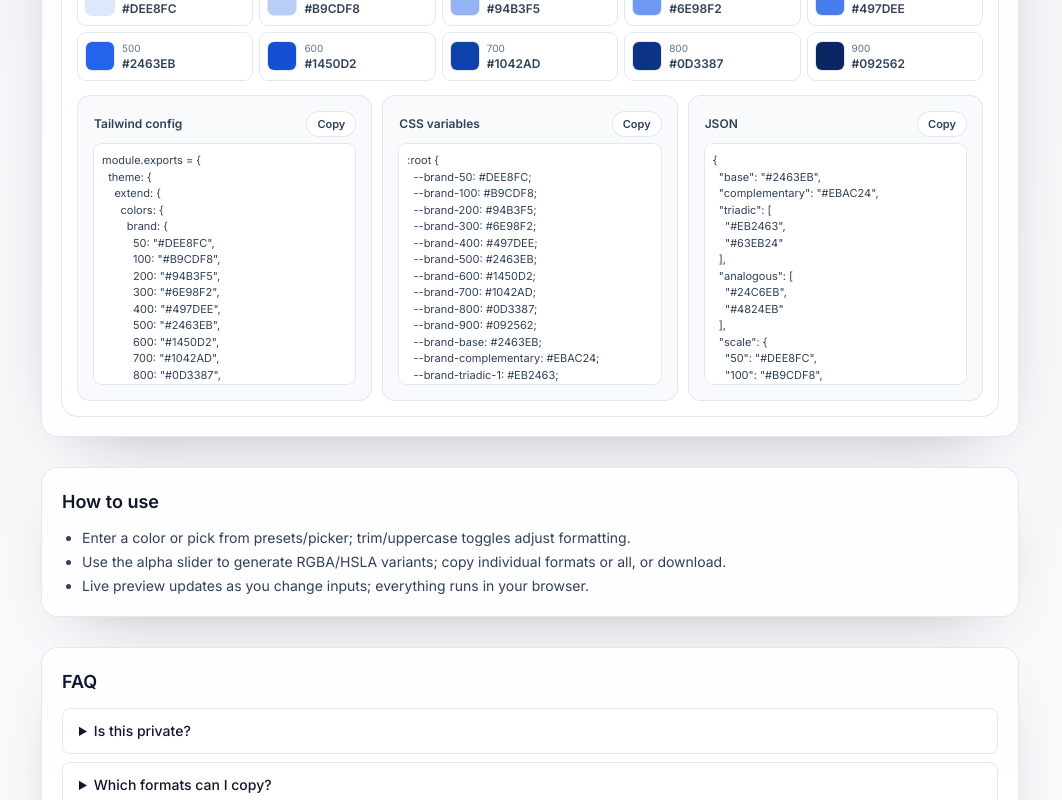
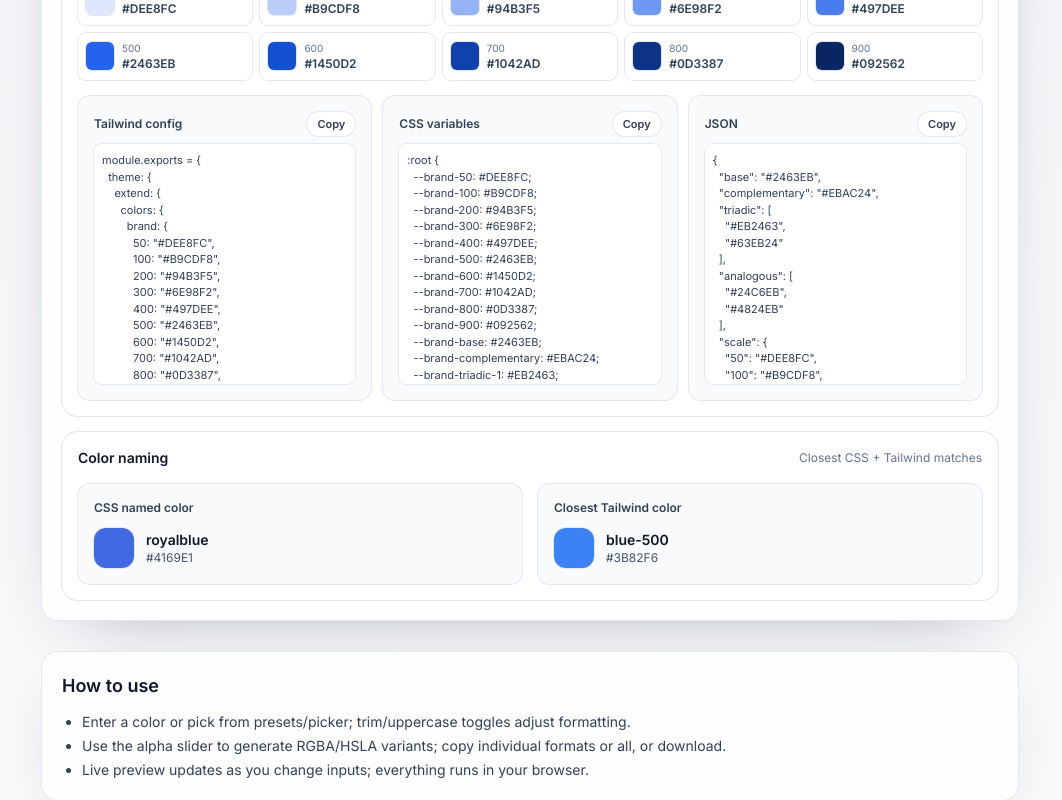
Before and after one commit to ChainPix/custom-website, a Next.js app: page /color-converter in a window 1280 px wide. Shown: the part 1351-2151 px from the top of the page, without its empty margins (110-1172 px from the left). Built offline with nearby package versions, Linux system fonts and the light colour scheme; no server answers.

Commit message:
Added color naming with closest CSS named color and approximate Tailwind match, plus a small UI card for each in the color converter

```diff
--- a/app/(tools)/color-converter/COLOR_CONVERTER.md
+++ b/app/(tools)/color-converter/COLOR_CONVERTER.md
@@ -3,6 +3,7 @@
 ## Update
 - Added a WCAG contrast checker with ratios vs white/black, AA/AAA pass/fail, and one-click lightness nudges to AA.
 - Added a palette generator with complementary/triadic/analogous colors, a 50-900 scale, and export snippets.
+- Added color naming with closest CSS named color and approximate Tailwind match.
 
 ## Current State (observed)
 - Functionality: Converts between HEX/RGB/HSL with live preview. Parses hex (3/6), rgb(), and hsl() strings; copy buttons per format; reset to default blue.
--- a/app/(tools)/color-converter/client.tsx
+++ b/app/(tools)/color-converter/client.tsx
@@ -3,6 +3,7 @@
 import Link from "next/link";
 import { useMemo, useState } from "react";
 import { Check, Clipboard, Download, RefreshCcw } from "lucide-react";
+import colorName from "color-name";
 
 type Color = {
   hex: string;
@@ -26,6 +27,12 @@ type ContrastResult = {
   aaaLarge: boolean;
 };
 
+type NamedColor = {
+  name: string;
+  hex: string;
+  rgb: Rgb;
+};
+
 const WHITE_RGB: Rgb = { r: 255, g: 255, b: 255 };
 const BLACK_RGB: Rgb = { r: 0, g: 0, b: 0 };
 
@@ -41,6 +48,50 @@ const PALETTE_SCALE = [
   { key: 800, delta: -24 },
   { key: 900, delta: -32 },
 ] as const;
+
+const CSS_NAMED_COLORS: NamedColor[] = Object.entries(
+  colorName as Record<string, [number, number, number]>
+).map(([name, rgb]) => ({
+  name,
+  rgb: { r: rgb[0], g: rgb[1], b: rgb[2] },
+  hex: `#${[rgb[0], rgb[1], rgb[2]]
+    .map((channel) => clamp(Math.round(channel), 0, 255).toString(16).padStart(2, "0"))
+    .join("")}`.toUpperCase(),
+}));
+
+const TAILWIND_BASE = [
+  { name: "slate-500", hex: "#64748B" },
+  { name: "gray-500", hex: "#6B7280" },
+  { name: "zinc-500", hex: "#71717A" },
+  { name: "neutral-500", hex: "#737373" },
+  { name: "stone-500", hex: "#78716C" },
+  { name: "red-500", hex: "#EF4444" },
+  { name: "orange-500", hex: "#F97316" },
+  { name: "amber-500", hex: "#F59E0B" },
+  { name: "yellow-500", hex: "#EAB308" },
+  { name: "lime-500", hex: "#84CC16" },
+  { name: "green-500", hex: "#22C55E" },
+  { name: "emerald-500", hex: "#10B981" },
+  { name: "teal-500", hex: "#14B8A6" },
+  { name: "cyan-500", hex: "#06B6D4" },
+  { name: "sky-500", hex: "#0EA5E9" },
+  { name: "blue-500", hex: "#3B82F6" },
+  { name: "indigo-500", hex: "#6366F1" },
+  { name: "violet-500", hex: "#8B5CF6" },
+  { name: "purple-500", hex: "#A855F7" },
+  { name: "fuchsia-500", hex: "#D946EF" },
+  { name: "pink-500", hex: "#EC4899" },
+  { name: "rose-500", hex: "#F43F5E" },
+] as const;
+
+const TAILWIND_COLORS: NamedColor[] = TAILWIND_BASE.map((entry) => {
+  const rgb = hexToRgb(entry.hex);
+  return {
+    name: entry.name,
+    hex: entry.hex.toUpperCase(),
+    rgb: rgb ?? { r: 0, g: 0, b: 0 },
+  };
+});
 
 function rotateHue(hue: number, delta: number) {
   const next = (hue + delta) % 360;
@@ -195,6 +246,29 @@ function findNearestLightnessForContrast(
   return bestLightness;
 }
 
+function colorDistance(a: Rgb, b: Rgb) {
+  const dr = a.r - b.r;
+  const dg = a.g - b.g;
+  const db = a.b - b.b;
+  return dr * dr + dg * dg + db * db;
+}
+
+function findNearestColor(target: Rgb, palette: NamedColor[]) {
+  let best = palette[0];
+  let bestDistance = colorDistance(target, best.rgb);
+
+  for (let i = 1; i < palette.length; i += 1) {
+    const candidate = palette[i];
+    const distance = colorDistance(target, candidate.rgb);
+    if (distance < bestDistance) {
+      best = candidate;
+      bestDistance = distance;
+    }
+  }
+
+  return best;
+}
+
 function StatusPill({ pass }: { pass: boolean }) {
   return (
     <span
@@ -284,6 +358,14 @@ export default function ColorConverterClient() {
     return {
       white: getContrastResult(baseRgb, WHITE_RGB),
       black: getContrastResult(baseRgb, BLACK_RGB),
+    };
+  }, [baseRgb]);
+
+  const nearestNames = useMemo(() => {
+    if (!baseRgb) return null;
+    return {
+      css: findNearestColor(baseRgb, CSS_NAMED_COLORS),
+      tailwind: findNearestColor(baseRgb, TAILWIND_COLORS),
     };
   }, [baseRgb]);
 
@@ -791,6 +873,42 @@ ${cssScale}
             </div>
           </section>
         ) : null}
+        {color && nearestNames ? (
+          <section className="space-y-4 rounded-2xl bg-white p-4 ring-1 ring-slate-200" aria-label="Color naming">
+            <div className="flex flex-wrap items-center justify-between gap-2">
+              <h2 className="text-sm font-semibold text-slate-900">Color naming</h2>
+              <p className="text-xs text-slate-500">Closest CSS + Tailwind matches</p>
+            </div>
+            <div className="grid gap-4 md:grid-cols-2">
+              <div className="space-y-3 rounded-xl bg-slate-50 p-4 ring-1 ring-slate-200">
+                <p className="text-xs font-semibold text-slate-700">CSS named color</p>
+                <div className="flex items-center gap-3">
+                  <span
+                    className="h-10 w-10 rounded-xl ring-1 ring-slate-200"
+                    style={{ background: nearestNames.css.hex }}
+                  />
+                  <div>
+                    <p className="text-sm font-semibold text-slate-900">{nearestNames.css.name}</p>
+                    <p className="text-xs text-slate-600">{nearestNames.css.hex}</p>
+                  </div>
+                </div>
+              </div>
+              <div className="space-y-3 rounded-xl bg-slate-50 p-4 ring-1 ring-slate-200">
+                <p className="text-xs font-semibold text-slate-700">Closest Tailwind color</p>
+                <div className="flex items-center gap-3">
+                  <span
+                    className="h-10 w-10 rounded-xl ring-1 ring-slate-200"
+                    style={{ background: nearestNames.tailwind.hex }}
+                  />
+                  <div>
+                    <p className="text-sm font-semibold text-slate-900">{nearestNames.tailwind.name}</p>
+                    <p className="text-xs text-slate-600">{nearestNames.tailwind.hex}</p>
+                  </div>
+                </div>
+              </div>
+            </div>
+          </section>
+        ) : null}
       </div>
 
       <section className="space-y-3 rounded-2xl bg-white/90 p-5 shadow-[var(--shadow-soft)] ring-1 ring-slate-200">
```
